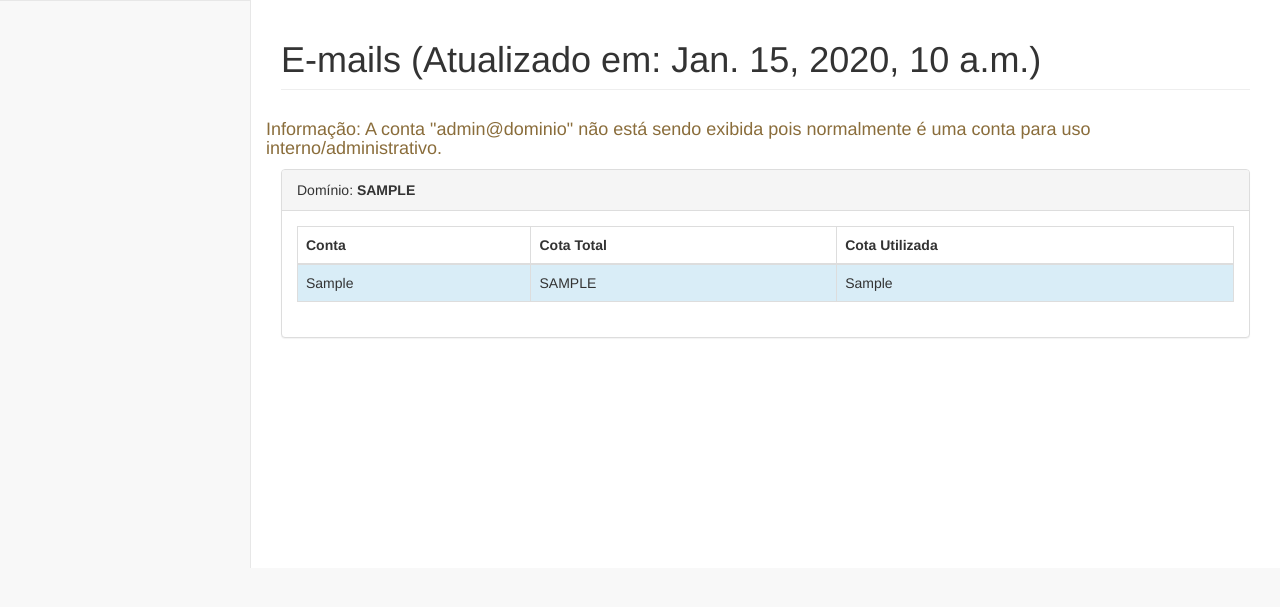
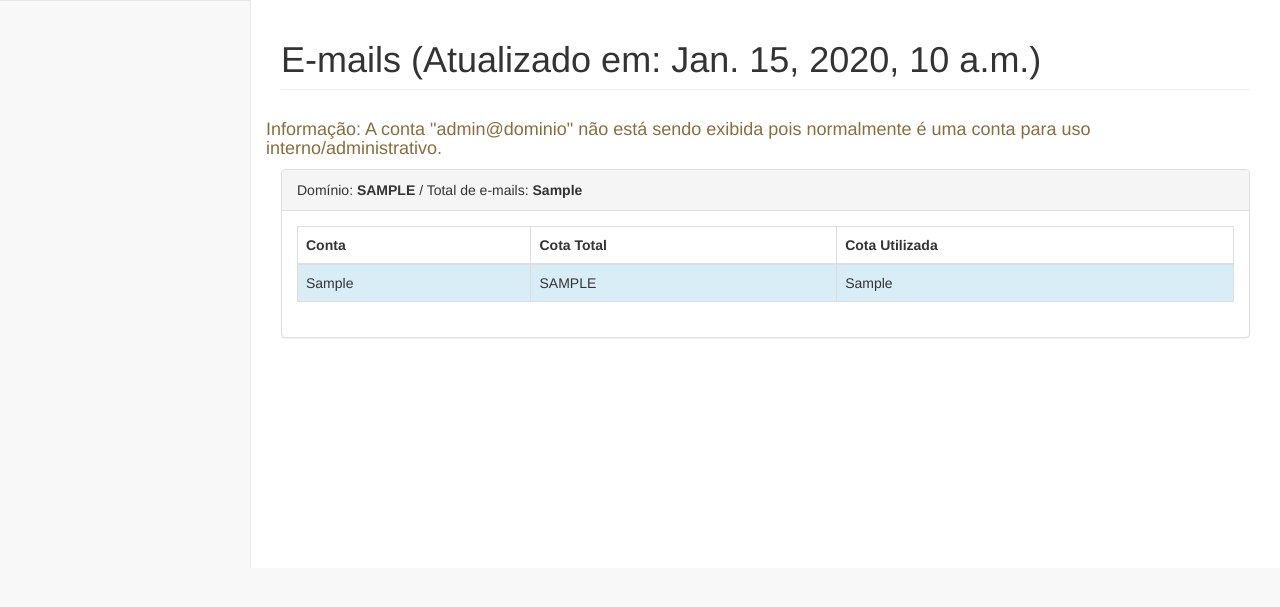
Before and after one commit to ftbarata/unzipper, a Django app: template unzipper/core/templates/core/emails.html in a window 1280 px wide. Shown: the part 51-658 px from the top of the page. Run offline with Django 3.2, Linux system fonts and the light colour scheme; the template is opened without the code that fills it: most values are stand-ins (such as "Sample title", 1, 10 or a date in 2020); some libraries are stand-ins or nearby versions.

Commit message:
Added mail count to the emails view

```diff
--- a/unzipper/core/templates/core/emails.html
+++ b/unzipper/core/templates/core/emails.html
@@ -27,7 +27,7 @@
                         <div class="col-lg-12">
                             <div class="panel panel-default">
                                 <div class="panel-heading">
-                                    Domínio: <strong>{{i.0|upper}}</strong>
+                                    Domínio: <strong>{{i.0|upper}}</strong> / Total de e-mails: <strong>{{i.2}}</strong>
                                 </div>
                                 <!-- /.panel-heading -->
                                 <div class="panel-body">
--- a/unzipper/core/views.py
+++ b/unzipper/core/views.py
@@ -135,7 +135,7 @@ def emails(request):
                 mails = []
                 updated_at = ''
                 for i in registered_mail_domains:
-                    domain_mails_tuple_list = (i.domain, zimbraQuotaUsage(i.domain)[0])
+                    domain_mails_tuple_list = (i.domain, zimbraQuotaUsage(i.domain)[0], len(zimbraQuotaUsage(i.domain)[0]))
                     mails.append(domain_mails_tuple_list)
                     updated_at = zimbraQuotaUsage(i.domain)[1]
                 if updated_at:
```
